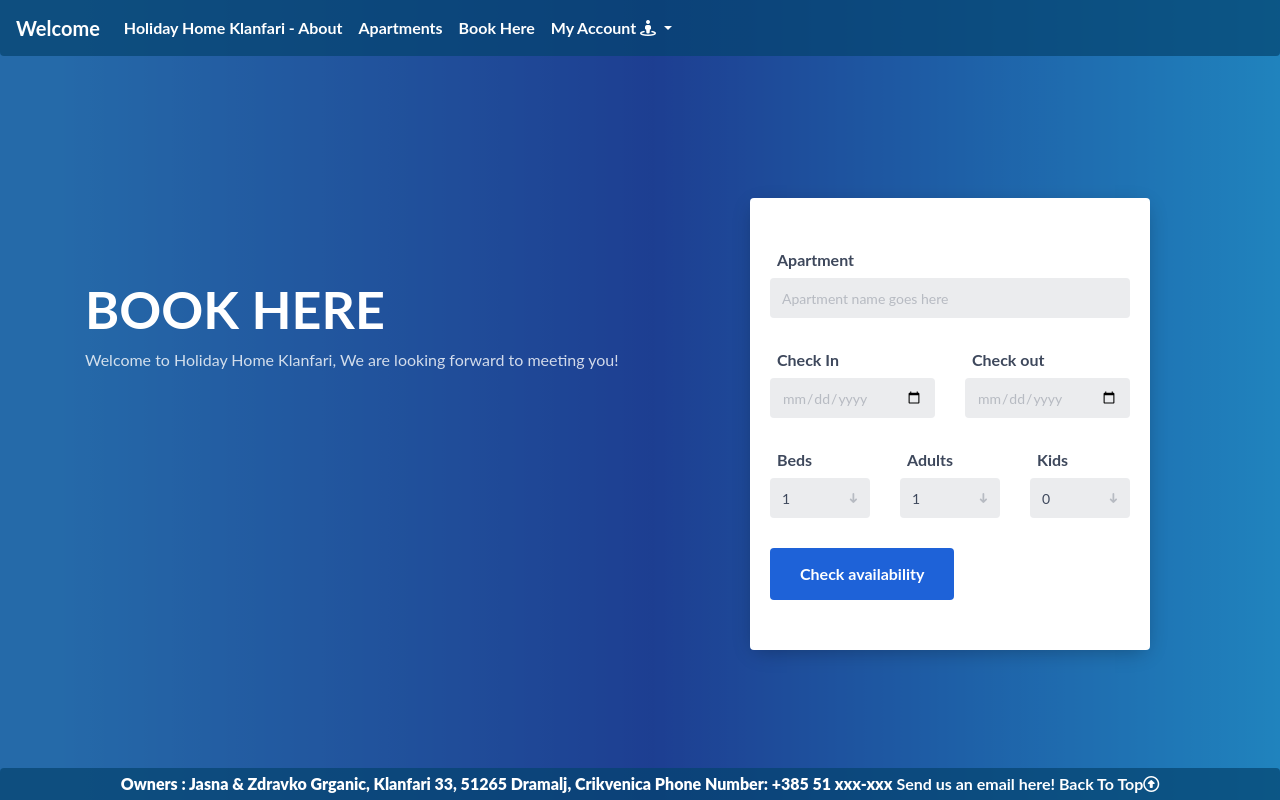
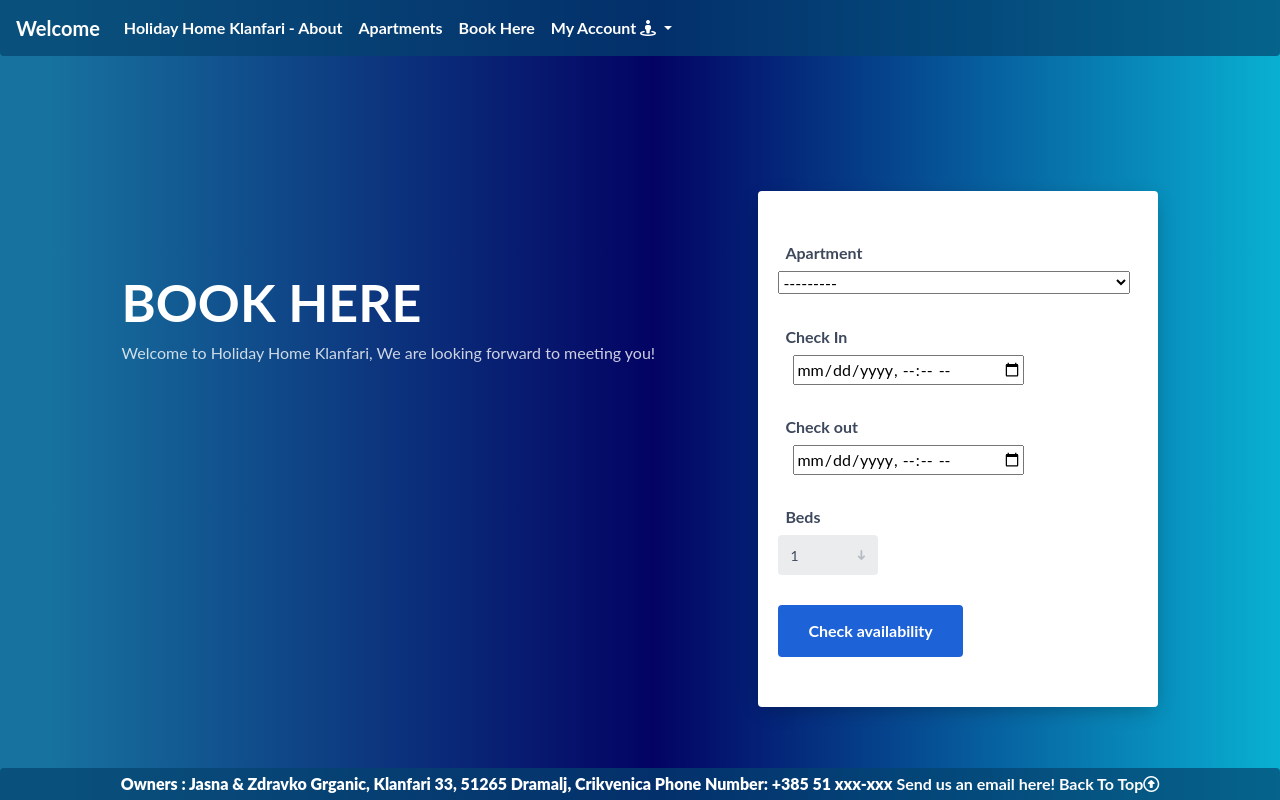
Before and after one commit to totalnoMartina/holiday-home, a Django app: page /booking_page/ in a window 1280 px wide. Run offline with Django 3.2, Linux system fonts and the light colour scheme; tables that the repository leaves empty hold one stand-in row (values such as "Sample post"); some libraries are stand-ins or nearby versions.

Commit message:
Add more style to booking page

```diff
--- a/holidayapp/forms.py
+++ b/holidayapp/forms.py
@@ -6,10 +6,10 @@ from .models import Apartment, Guest
 class AvailabilityForm(forms.Form):
     """ A form to check if apartment is available """
 
-    check_in = forms.DateTimeField(
-        required=True, input_formats=["%Y-%m-%dT", "%Y-%m-%dT%H:%M%Z"], widget=forms.DateTimeInput(attrs={'type': 'datetime-local'}))
-    check_out = forms.DateTimeField(
-        required=True, input_formats=["%Y-%m-%dT", "%Y-%m-%dT%H:%M%Z"], widget=forms.DateTimeInput(attrs={'type': 'datetime-local'}))
+    check_in = forms.DateField(
+        required=True, input_formats=["%Y-%m-%dT"], widget=forms.DateInput(attrs={'type': 'datetime-local'}))
+    check_out = forms.DateField(
+        required=True, input_formats=["%Y-%m-%dT"], widget=forms.DateInput(attrs={'type': 'datetime-local'}))
     apartment_name = forms.ModelChoiceField(
         queryset=Apartment.objects.all())
 
--- a/holidayapp/templates/holidayapp/booking_page.html
+++ b/holidayapp/templates/holidayapp/booking_page.html
@@ -4,31 +4,14 @@
 {% block content %}
 
 {% block extra_js %}
-<script nonce="df5f23d6-caf1-4cd7-b4d0-f69065e22320">
-    (function(w, d) {
-        ! function(a, e, t, r) {
-            a.zarazData = a.zarazData || {}, a.zarazData.executed = [], a.zarazData.tracks = [], a.zaraz = {
-                deferred: []
-            }, a.zaraz.track = (e, t) => {
-                for (key in a.zarazData.tracks.push(e), t) a.zarazData["z_" + key] = t[key]
-            }, a.zaraz._preSet = [], a.zaraz.set = (e, t, r) => {
-                a.zarazData["z_" + e] = t, a.zaraz._preSet.push([e, t, r])
-            }, a.addEventListener("DOMContentLoaded", (() => {
-                var t = e.getElementsByTagName(r)[0],
-                    z = e.createElement(r),
-                    n = e.getElementsByTagName("title")[0];
-                n && (a.zarazData.t = e.getElementsByTagName("title")[0].text), a.zarazData.w = a.screen.width, a.zarazData.h = a.screen.height, a.zarazData.j = a.innerHeight, a.zarazData.e = a.innerWidth, a.zarazData.l = a.location.href, a.zarazData.r = e.referrer, a.zarazData.k = a.screen.colorDepth, a.zarazData.n = e.characterSet, a.zarazData.o = (new Date).getTimezoneOffset(), z.defer = !0, z.src = "/cdn-cgi/zaraz/s.js?z=" + btoa(encodeURIComponent(JSON.stringify(a.zarazData))), t.parentNode.insertBefore(z, t)
-            }))
-        }(w, d, 0, "script");
-    })(window, document);
-</script>
+
 {% endblock %}
 
-<div id="booking" class="section">
+<div id="booking" class="section my-5">
     <div class="section-center">
         <div class="container mt-5">
             <div class="row">
-                <div class="col-md-7 col-md-push-5">
+                <div class="row-col-2 mx-auto">
                     <div class="booking-cta">
                         <h1>Book Here</h1>
                         <p>Welcome to Holiday Home Klanfari,
@@ -36,24 +19,27 @@
                         </p>
                     </div>
                 </div>
-                <div class="col col-md-pull-7">
+
+                <div class="row-col-2 mx-auto">
                     <div class="booking-form">
                         <form method="POST" action="{% url 'bookings' %}">
+                            {% csrf_token %}
                             <div class="form-group">
                                 <span class="form-label">Apartment</span>
-                                <input class="form-control" type="text" name="apartment" placeholder="Apartment name goes here">
-                            </div>
+                                {{form.apartment_name}} </div>
                             <div class="row">
                                 <div class="col-sm-6">
                                     <div class="form-group">
                                         <span class="form-label">Check In</span>
-                                        <input class="form-control" type="date" name="check_in" required>
+                                        <div class="col-sm-6"> {{form.check_in}}</div>
                                     </div>
                                 </div>
-                                <div class="col-sm-6">
+                            </div>
+                            <div class="row">
+                                <div class="col-sm-6 rounded">
                                     <div class="form-group">
                                         <span class="form-label">Check out</span>
-                                        <input class="form-control" type="date" name="check_out" required>
+                                        <div class="col-sm-6"> {{form.check_out}}</div>
                                     </div>
                                 </div>
                             </div>
@@ -65,31 +51,6 @@
                                             <option>1</option>
                                             <option>2</option>
                                             <option>3</option>
-                                        </select>
-                                        <span class="select-arrow"></span>
-                                    </div>
-                                </div>
-                                <div class="col-sm-4">
-                                    <div class="form-group">
-                                        <span class="form-label">Adults</span>
-                                        <select class="form-control">
-                                            <option>1</option>
-                                            <option>2</option>
-                                            <option>3</option>
-                                            <option>4</option>
-                                            <option>5</option>
-                                            <option>6</option>
-                                        </select>
-                                        <span class="select-arrow"></span>
-                                    </div>
-                                </div>
-                                <div class="col-sm-4">
-                                    <div class="form-group">
-                                        <span class="form-label">Kids</span>
-                                        <select class="form-control">
-                                            <option>0</option>
-                                            <option>1</option>
-                                            <option>2</option>
                                         </select>
                                         <span class="select-arrow"></span>
                                     </div>
@@ -106,18 +67,5 @@
     </div>
 </div>
 
-<script async src="https://www.googletagmanager.com/gtag/js?id=UA-23581568-13"></script>
-<script>
-    window.dataLayer = window.dataLayer || [];
-
-    function gtag() {
-        dataLayer.push(arguments);
-    }
-    gtag('js', new Date());
-
-    gtag('config', 'UA-23581568-13');
-</script>
-<script defer src="https://static.cloudflareinsights.com/beacon.min.js/v652eace1692a40cfa3763df669d7439c1639079717194" integrity="sha512-Gi7xpJR8tSkrpF7aordPZQlW2DLtzUlZcumS8dMQjwDHEnw9I7ZLyiOj/6tZStRBGtGgN6ceN6cMH8z7etPGlw==" data-cf-beacon='{"rayId":"6f53fc574c6d60d4","token":"cd0b4b3a733644fc843ef0b185f98241","version":"2021.12.0","si":100}' crossorigin="anonymous"></script>
-
 
 {% endblock %}
--- a/holidayapp/urls.py
+++ b/holidayapp/urls.py
@@ -1,9 +1,8 @@
 from django.urls import path
-from django.conf.urls import url
 from . import views
 
 urlpatterns = [
     path('', views.index, name='home'),
-    path('apartments/', views.apartments, name='apartments'),
+    path('apartments/', views.apartments_view, name='apartments'),
     path('booking_page/', views.BookingView.as_view(), name='bookings'),
 ]
--- a/holidayapp/views.py
+++ b/holidayapp/views.py
@@ -9,7 +9,7 @@ def index(request):
 
     return render(request, 'holidayapp/index.html')
 
-def apartments(request):
+def apartments_view(request):
     """ A page to view apartments """
     apartments = Apartment.objects.all()
 
@@ -37,9 +37,9 @@ class BookingView(View):
         if form.is_valid():
             data = form.cleaned_data
             request.session['check_in'] = data['check_in'].strftime(
-                    "%Y-%m-%dT%H:%M")
+                    "%Y-%m-%dT")
             request.session['check_out'] = data['check_out'].strftime(
-                    "%Y-%m-%dT%H:%M")
+                    "%Y-%m-%dT")
             request.session['apartment_name'] = data['apartment_name']
             request.session['amount'] = find_total_room_charge(
                     data['check_in'], data['check_out'], data['apartment_name'])
--- a/static/css/base.css
+++ b/static/css/base.css
@@ -54,10 +54,6 @@ a:hover,
 
 /* Booking page CSS */
 
-.section {
-    position: relative;
-    height: 100vh;
-}
 
 .section .section-center {
     position: absolute;
@@ -66,8 +62,8 @@ a:hover,
     right: 0;
     -webkit-transform: translateY(-50%);
     transform: translateY(-50%);
+    margin-top: 50px;
 }
-
 
 #booking::before {
     content: '';
@@ -76,7 +72,6 @@ a:hover,
     right: 0;
     bottom: 0;
     top: 0;
-    background: rgba(47, 103, 177, 0.6);
 }
 
 .booking-form {
@@ -86,6 +81,7 @@ a:hover,
     box-shadow: 0px 5px 20px -5px rgba(0, 0, 0, 0.3);
     border-radius: 4px;
     max-width: 400px;
+    margin-bottom: 50px;
 }
 
 .booking-form .form-group {
@@ -189,8 +185,6 @@ a:hover,
 }
 
 
-
-
 /* Allauth formatting */
 
 .allauth-form-inner-content p {
```
